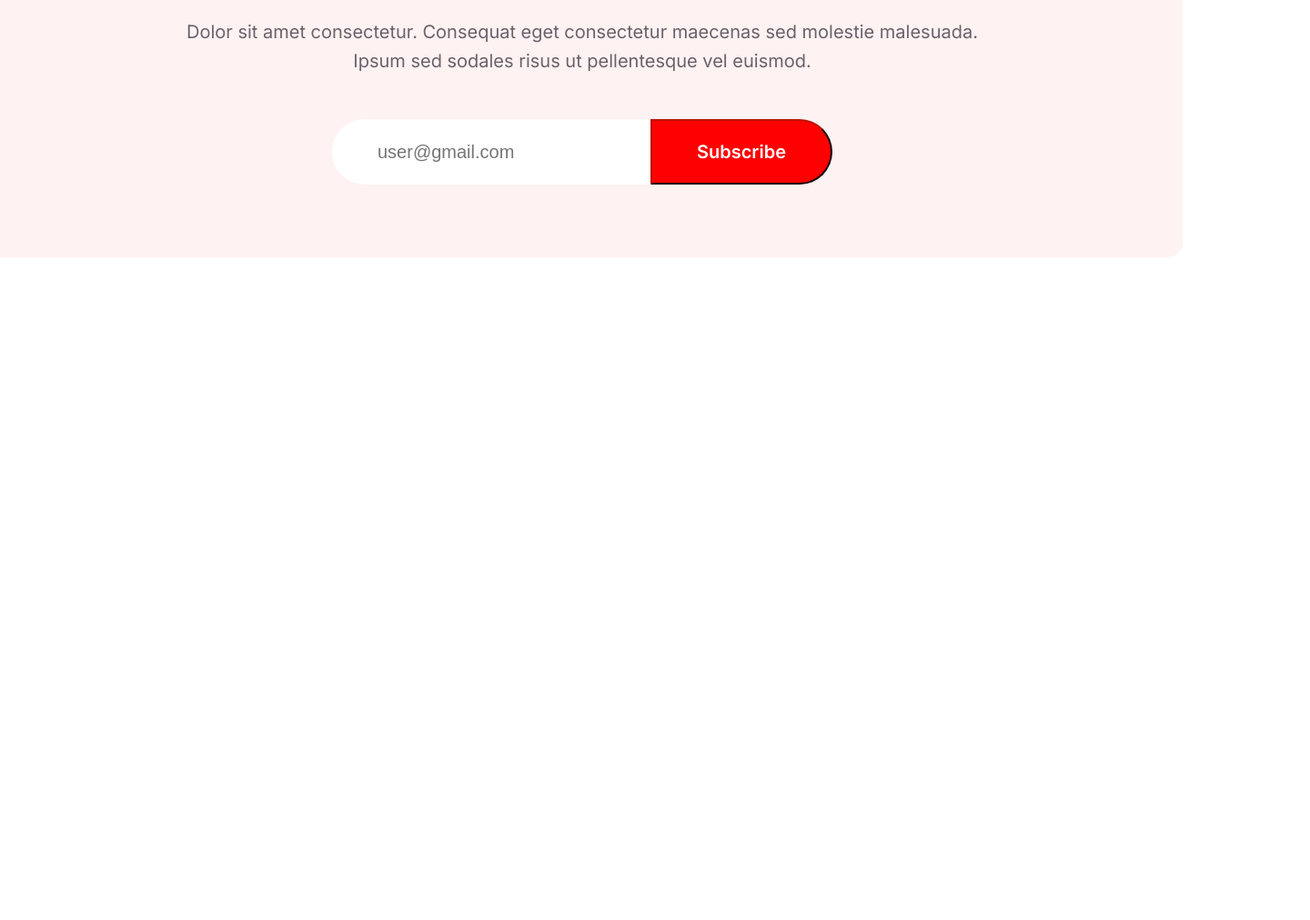
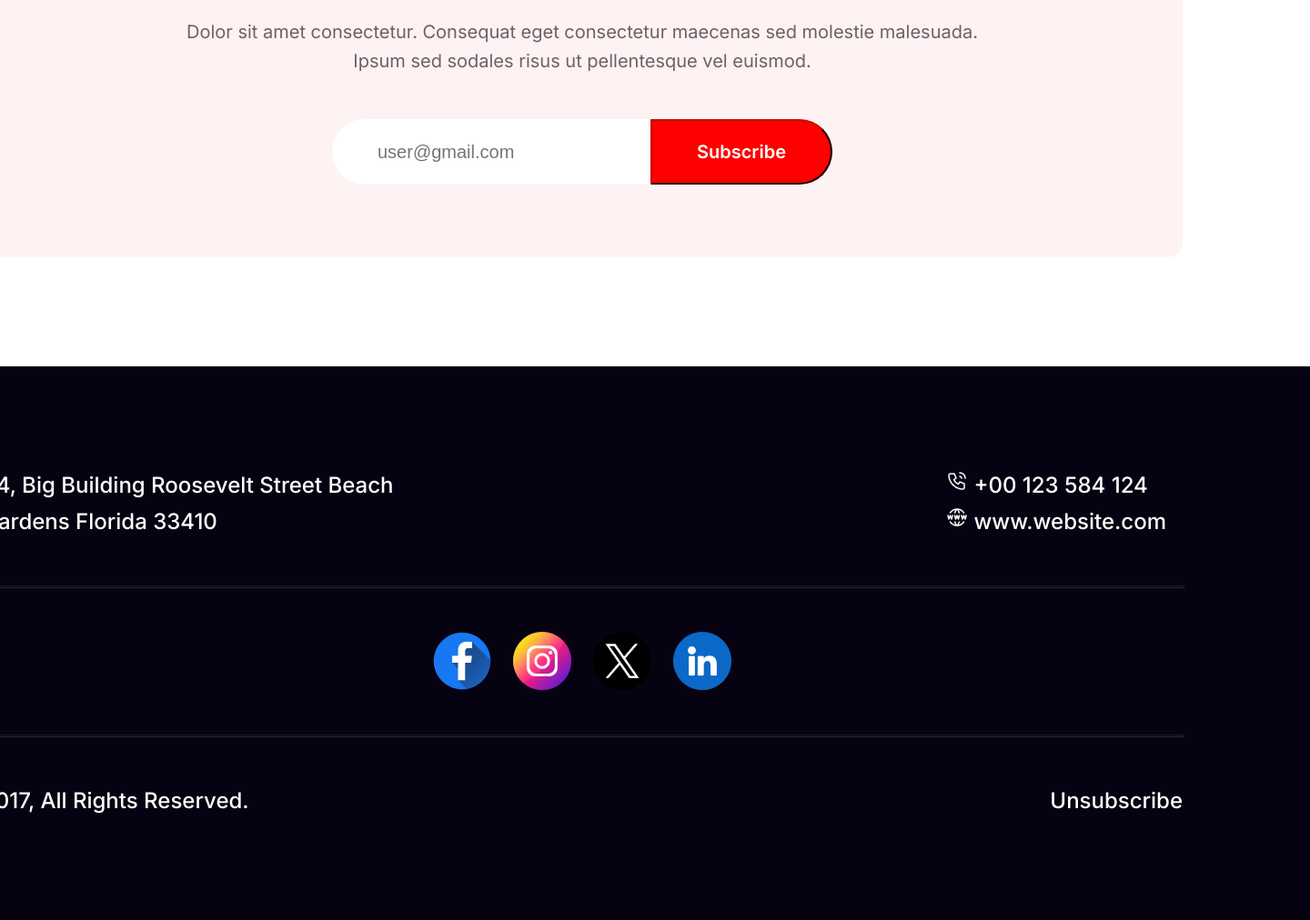
Before and after one commit to AbdullahFaiaz/Assignment-1, a plain HTML site: page index.html in a window 1280 px wide. Shown: the part 6349-7361 px from the top of the page at 91% size, 1440 px wide, since content can reach past the window. Before the commit the page ends 6632 px from the top, so only its background shows below. Drawn offline with Linux system fonts and the light colour scheme.

Commit message:
draft assignment done

```diff
--- a/index.html
+++ b/index.html
@@ -117,8 +117,31 @@
                     <button>Subscribe</button>
                 </div>
             </div>
+        </section>
 
-        </section>
     </main>
 </body>
+<!-- footer -->
+<footer class="footer">
+    <div class="background">
+        <div class="div1">
+            <p class="under1-div1">44, Big Building Roosevelt Street
+                Beach Gardens Florida 33410</p>
+            <div class="under2-div1"><p><img src="resources/Call.png" alt="call"> +00 123 584 124 </p>
+            <p><img src="resources/Website.png" alt="website"> www.website.com </p></div>
+        </div>
+        <hr>
+        <div class="div2">
+            <img src="resources/Facebook.png" alt="Facebook"><img src="resources/Instagram.png" alt="Instagram"><img src="resources/Twitter.png" alt="Twitter"><img src="resources/Linkedin.png" alt="Linkedin">
+        </div>
+        <hr>
+        <div class="div3">
+            <p>2017, All Rights Reserved.</p>
+            <p>Unsubscribe</p>
+        </div>
+
+
+    </div>
+</footer>
+
 </html>
--- a/style.css
+++ b/style.css
@@ -541,3 +541,64 @@ body{
     text-transform: capitalize;
 
 }
+
+/* footer section */
+footer p{
+    color: #FFF;
+    font-family: Inter;
+    font-size: 24px;
+    font-style: normal;
+    font-weight: 500;
+    line-height: 40px; /* 166.667% */
+}
+
+
+.footer{
+    display: flex;
+    justify-content: center;
+    margin-top: 120px;
+}
+.footer .background{
+    background-color: #070211;
+    height: 609px;
+    min-width: 1600px;
+    display: flex;
+    justify-content: center;
+    flex-direction: column;
+}
+.footer .background .div1{
+    display: flex;
+    gap: 35em;
+    margin-left: 140px;
+    margin-bottom: 50px;
+}
+.footer .background .div1 .under1-div1{
+    width: 500px;
+    height: 80px;
+}
+.footer .background .div1 .under2-div1{
+    width: 375px;
+    height: 80px;
+}
+.footer hr{
+    width: 1320px;
+    height: 1px;
+    border-color: rgba(255, 255, 255, 0.15);
+    margin-left: 140px;
+}
+
+.footer .div2{
+    display: flex;
+    justify-content: center;
+    gap: 24px;
+    margin-top: 48px;
+    margin-bottom: 48px;
+}
+
+.footer .div3{
+    display: flex;
+    justify-content: space-between;
+    margin-top: 50px;
+    margin-left: 140px;
+    margin-right: 140px;
+}
```
